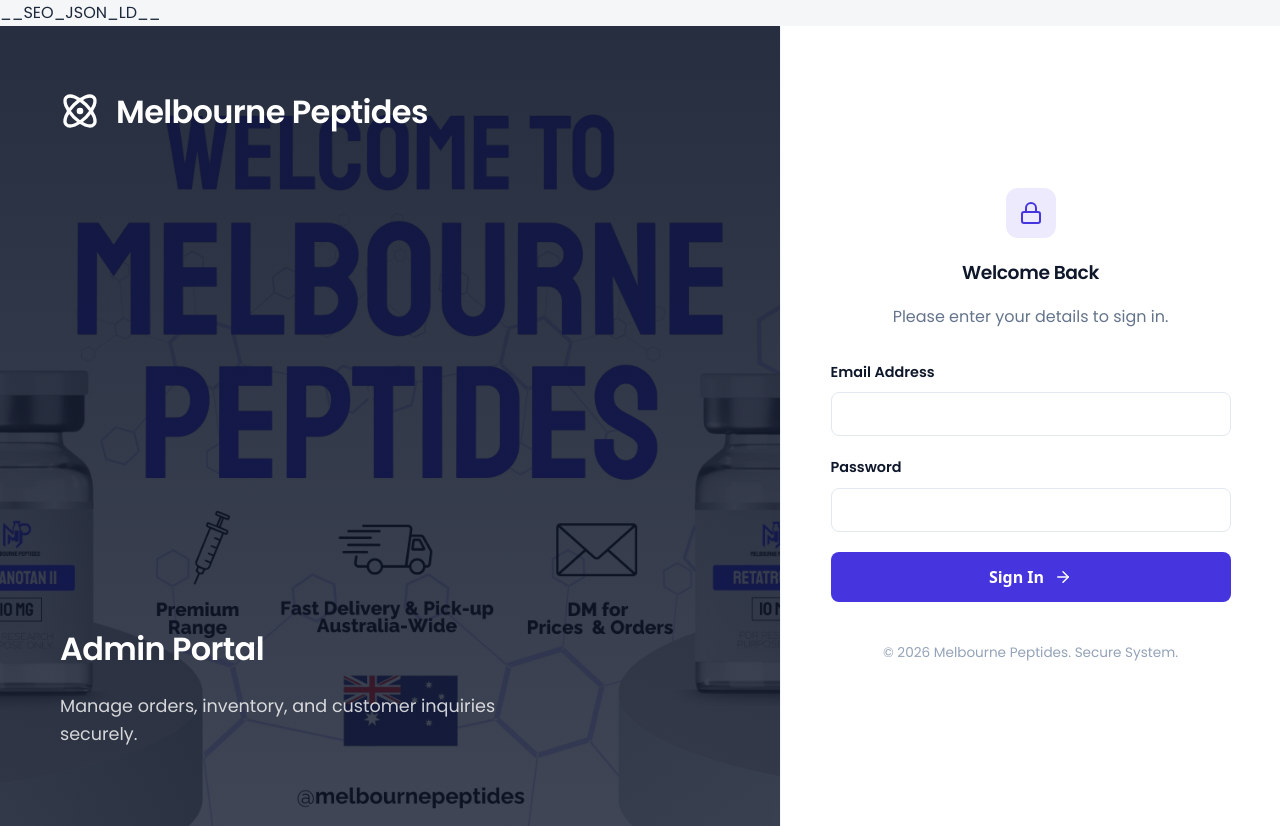
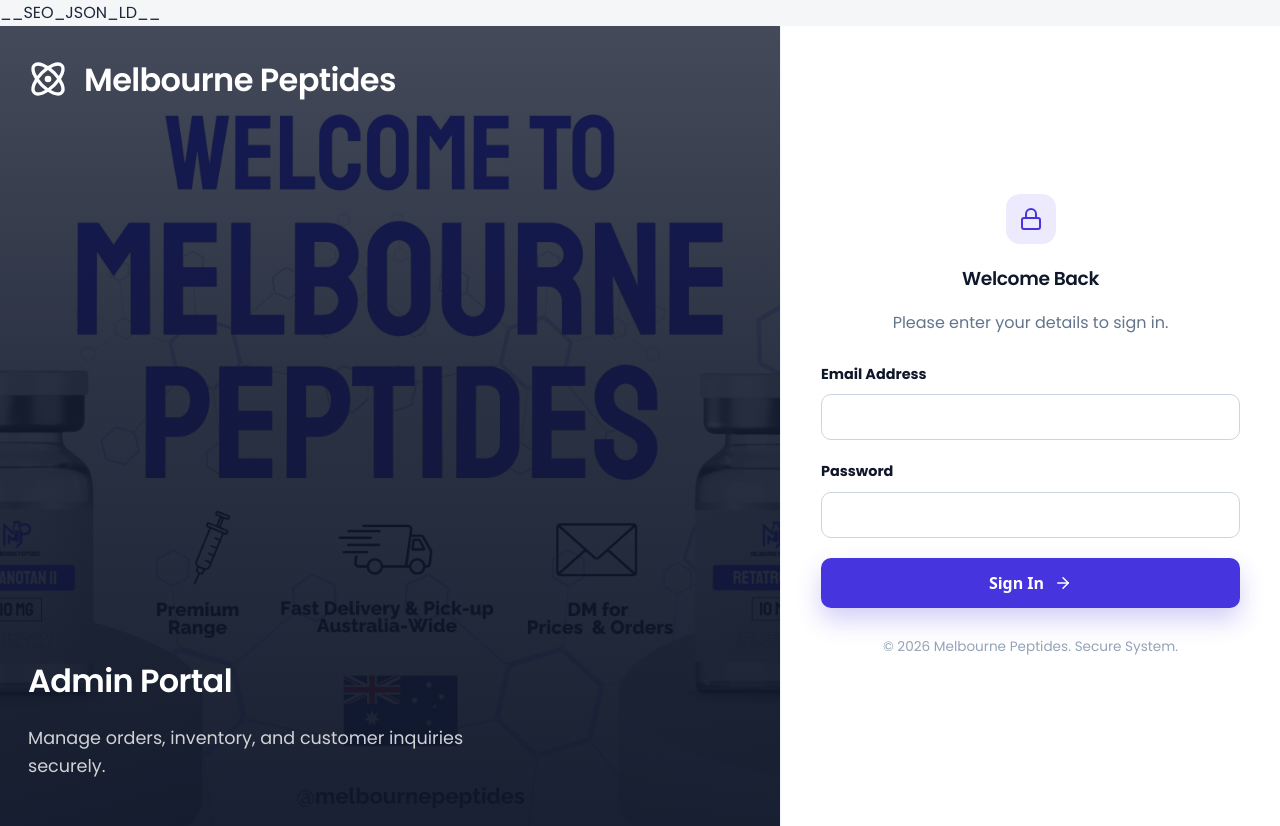
Before and after one commit to kuziva-m/peptide-store, a React (Vite) app: page /admin in a window 1280 px wide. Built offline with nearby package versions, Linux system fonts and the light colour scheme; a web font is replaced by a local one.

Commit message:
11/05/2026-2

```diff
--- a/src/pages/Admin.jsx
+++ b/src/pages/Admin.jsx
@@ -191,12 +191,12 @@ export default function Admin() {
       <div style={styles.loginContainer}>
         <div className="admin-login-banner" style={styles.loginBanner}>
           <div style={styles.bannerOverlay}>
-            <div style={styles.logoArea}>
+            <div className="admin-login-logo-area" style={styles.logoArea}>
               <Atom size={40} color="white" className="spin-anim" />
               <h1 style={{ color: "white", margin: 0 }}>Melbourne Peptides</h1>
             </div>
 
-            <div style={styles.bannerText}>
+            <div className="admin-login-banner-text" style={styles.bannerText}>
               <h2
                 style={{
                   color: "white",
@@ -225,7 +225,7 @@ export default function Admin() {
         </div>
 
         <div className="login-form-wrapper" style={styles.loginFormWrapper}>
-          <div style={styles.loginCard}>
+          <div className="admin-login-card" style={styles.loginCard}>
             <div style={styles.formHeader}>
               <div style={styles.iconCircle}>
                 <Lock size={24} color="var(--primary)" />
@@ -305,7 +305,7 @@ export default function Admin() {
             </form>
           </div>
 
-          <div style={styles.footer}>
+          <div className="admin-login-footer" style={styles.footer}>
             &copy; {new Date().getFullYear()} Melbourne Peptides. Secure System.
           </div>
         </div>
@@ -621,14 +621,19 @@ const styles = {
   loginContainer: {
     display: "flex",
     minHeight: "100vh",
-    background: "#fff",
+    background: "#0f172a",
+    position: "relative",
+    overflow: "hidden",
   },
   loginBanner: {
     flex: 1,
-    position: "relative",
-    display: "none",
+    position: "absolute",
+    inset: 0,
+    display: "flex",
     flexDirection: "column",
     justifyContent: "space-between",
+    minHeight: "100vh",
+    overflow: "hidden",
   },
   bannerImage: {
     position: "absolute",
@@ -636,13 +641,14 @@ const styles = {
     width: "100%",
     height: "100%",
     objectFit: "cover",
+    objectPosition: "center",
   },
   bannerOverlay: {
     position: "absolute",
     inset: 0,
     background:
-      "linear-gradient(to bottom, rgba(15, 23, 42, 0.9), rgba(15, 23, 42, 0.8))",
-    padding: "60px",
+      "linear-gradient(180deg, rgba(15, 23, 42, 0.78) 0%, rgba(15, 23, 42, 0.88) 42%, rgba(15, 23, 42, 0.96) 100%)",
+    padding: "28px",
     display: "flex",
     flexDirection: "column",
     justifyContent: "space-between",
@@ -657,27 +663,37 @@ const styles = {
     maxWidth: "500px",
   },
   loginFormWrapper: {
-    flex: "0 0 100%",
-    maxWidth: "100%",
-    padding: "40px",
+    position: "relative",
+    zIndex: 3,
+    flex: "1 1 auto",
+    width: "100%",
+    minHeight: "100vh",
+    padding: "24px",
     display: "flex",
     flexDirection: "column",
     justifyContent: "center",
     alignItems: "center",
-    background: "#fff",
+    background: "transparent",
   },
   loginCard: {
     width: "100%",
-    maxWidth: "400px",
+    maxWidth: "420px",
+    background: "rgba(255, 255, 255, 0.94)",
+    border: "1px solid rgba(255, 255, 255, 0.72)",
+    borderRadius: "22px",
+    padding: "28px",
+    boxShadow:
+      "0 28px 80px rgba(2, 6, 23, 0.42), inset 0 1px 0 rgba(255,255,255,0.65)",
+    backdropFilter: "blur(18px)",
   },
   formHeader: {
-    marginBottom: "32px",
+    marginBottom: "28px",
     textAlign: "center",
   },
   iconCircle: {
     width: "50px",
     height: "50px",
-    borderRadius: "12px",
+    borderRadius: "14px",
     background: "rgba(70, 53, 222, 0.1)",
     display: "flex",
     alignItems: "center",
@@ -696,15 +712,15 @@ const styles = {
   },
   label: {
     fontSize: "0.9rem",
-    fontWeight: "600",
+    fontWeight: "700",
     color: "#0f172a",
   },
   input: {
-    padding: "12px 16px",
-    borderRadius: "8px",
-    border: "1px solid #e2e8f0",
+    padding: "13px 16px",
+    borderRadius: "10px",
+    border: "1px solid #cbd5e1",
     fontSize: "1rem",
-    transition: "border-color 0.2s",
+    transition: "border-color 0.2s, box-shadow 0.2s",
     outline: "none",
     background: "white",
   },
@@ -717,27 +733,29 @@ const styles = {
     background: "var(--primary)",
     color: "white",
     border: "none",
-    borderRadius: "8px",
-    fontWeight: "600",
+    borderRadius: "10px",
+    fontWeight: "700",
     fontSize: "1rem",
     cursor: "pointer",
     transition: "background 0.2s",
+    boxShadow: "0 12px 24px rgba(70, 53, 222, 0.24)",
   },
   errorBox: {
     background: "#fee2e2",
     color: "#991b1b",
     padding: "12px 14px",
-    borderRadius: "8px",
+    borderRadius: "10px",
     fontSize: "0.9rem",
     fontWeight: 600,
     marginBottom: "16px",
     border: "1px solid #fecaca",
   },
   footer: {
-    marginTop: "40px",
+    marginTop: "28px",
     fontSize: "0.85rem",
-    color: "#94a3b8",
+    color: "rgba(255,255,255,0.72)",
     textAlign: "center",
+    textShadow: "0 1px 2px rgba(0,0,0,0.28)",
   },
 };
 
@@ -745,21 +763,43 @@ const styles = {
 const ADMIN_STYLE_TAG_ID = "melbourne-peptides-admin-styles";
 
 if (typeof document !== "undefined") {
-  const existingStyleTag = document.getElementById(ADMIN_STYLE_TAG_ID);
+  let styleTag = document.getElementById(ADMIN_STYLE_TAG_ID);
 
-  if (!existingStyleTag) {
-    const styleTag = document.createElement("style");
+  if (!styleTag) {
+    styleTag = document.createElement("style");
     styleTag.id = ADMIN_STYLE_TAG_ID;
+    document.head.appendChild(styleTag);
+  }
+
   styleTag.innerHTML = `
     @media (min-width: 1024px) {
       .admin-login-banner {
+        position: relative !important;
+        inset: auto !important;
         display: flex !important;
+        min-height: 100vh !important;
       }
 
       .login-form-wrapper {
         flex: 0 0 500px !important;
         max-width: 500px !important;
+        background: #ffffff !important;
         border-left: 1px solid #f1f5f9;
+        padding: 40px !important;
+      }
+
+      .admin-login-card {
+        background: transparent !important;
+        border: none !important;
+        border-radius: 0 !important;
+        padding: 0 !important;
+        box-shadow: none !important;
+        backdrop-filter: none !important;
+      }
+
+      .admin-login-footer {
+        color: #94a3b8 !important;
+        text-shadow: none !important;
       }
 
       .mobile-menu-btn {
@@ -793,6 +833,131 @@ if (typeof document !== "undefined") {
       }
     }
 
+    @media (max-width: 768px) {
+      .admin-login-banner {
+        display: flex !important;
+        position: absolute !important;
+        inset: 0 !important;
+        min-height: 100svh !important;
+      }
+
+      .admin-login-logo-area {
+        transform: scale(0.86);
+        transform-origin: left top;
+      }
+
+      .admin-login-logo-area h1 {
+        font-size: 1.15rem !important;
+        line-height: 1.2;
+      }
+
+      .admin-login-banner-text {
+        display: block !important;
+        max-width: 320px !important;
+        margin-bottom: 22px;
+      }
+
+      .admin-login-banner-text h2 {
+        font-size: 1.55rem !important;
+        margin-bottom: 0.5rem !important;
+        letter-spacing: -0.03em;
+      }
+
+      .admin-login-banner-text p {
+        font-size: 0.92rem !important;
+        line-height: 1.45 !important;
+        color: rgba(255,255,255,0.76) !important;
+      }
+
+      .login-form-wrapper {
+        min-height: 100svh !important;
+        justify-content: flex-end !important;
+        padding: 22px !important;
+        padding-top: 96px !important;
+        padding-bottom: max(22px, env(safe-area-inset-bottom)) !important;
+      }
+
+      .admin-login-card {
+        max-width: 100% !important;
+        padding: 24px !important;
+        border-radius: 22px !important;
+        animation: mobileLoginLift 420ms ease both;
+      }
+
+      .admin-login-card h3 {
+        margin-top: 0;
+        margin-bottom: 6px;
+        font-size: 1.35rem;
+        letter-spacing: -0.02em;
+      }
+
+      .admin-login-card input {
+        min-height: 46px;
+      }
+
+      .admin-login-card button[type="submit"] {
+        min-height: 48px;
+      }
+
+      .admin-login-footer {
+        margin-top: 18px !important;
+        font-size: 0.76rem !important;
+      }
+    }
+
+    @media (max-width: 420px) {
+      .admin-login-banner-text {
+        max-width: 280px !important;
+        margin-bottom: 18px;
+      }
+
+      .admin-login-banner-text h2 {
+        font-size: 1.35rem !important;
+      }
+
+      .admin-login-banner-text p {
+        font-size: 0.85rem !important;
+      }
+
+      .login-form-wrapper {
+        padding-left: 16px !important;
+        padding-right: 16px !important;
+        padding-top: 88px !important;
+      }
+
+      .admin-login-card {
+        padding: 20px !important;
+        border-radius: 20px !important;
+      }
+    }
+
+    @media (max-height: 720px) and (max-width: 768px) {
+      .admin-login-logo-area {
+        display: none !important;
+      }
+
+      .admin-login-banner-text {
+        display: none !important;
+      }
+
+      .login-form-wrapper {
+        justify-content: center !important;
+        padding-top: 22px !important;
+      }
+    }
+
+    @keyframes mobileLoginLift {
+      from {
+        opacity: 0;
+        transform: translateY(18px) scale(0.98);
+      }
+
+      to {
+        opacity: 1;
+        transform: translateY(0) scale(1);
+      }
+    }
+
     @keyframes fadeIn {
       from {
         opacity: 0;
@@ -805,7 +970,4 @@ if (typeof document !== "undefined") {
       }
     }
   `;
-
-    document.head.appendChild(styleTag);
 }
-}
```
Lines whose indentation alone changed are shown as unchanged.
